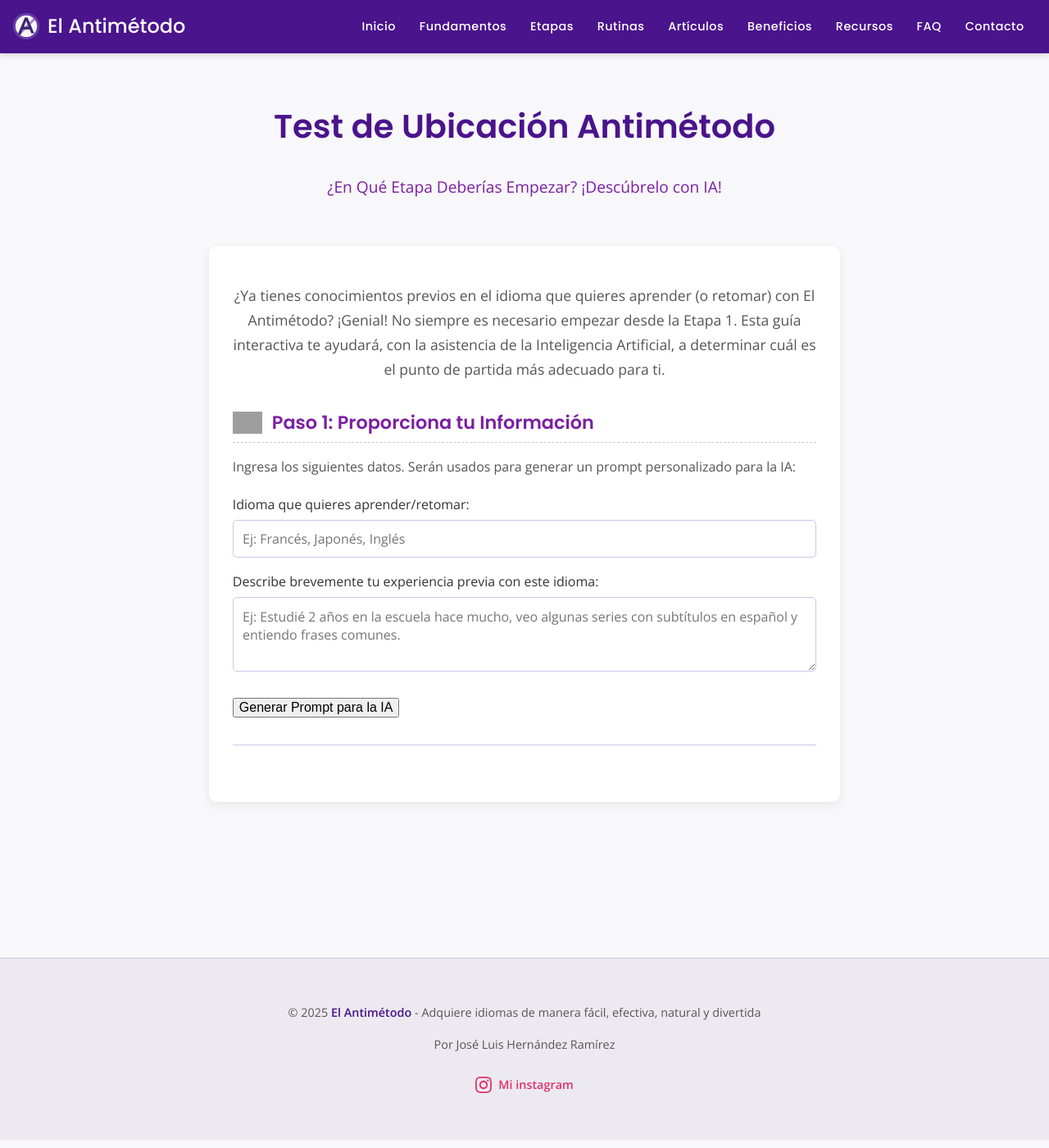
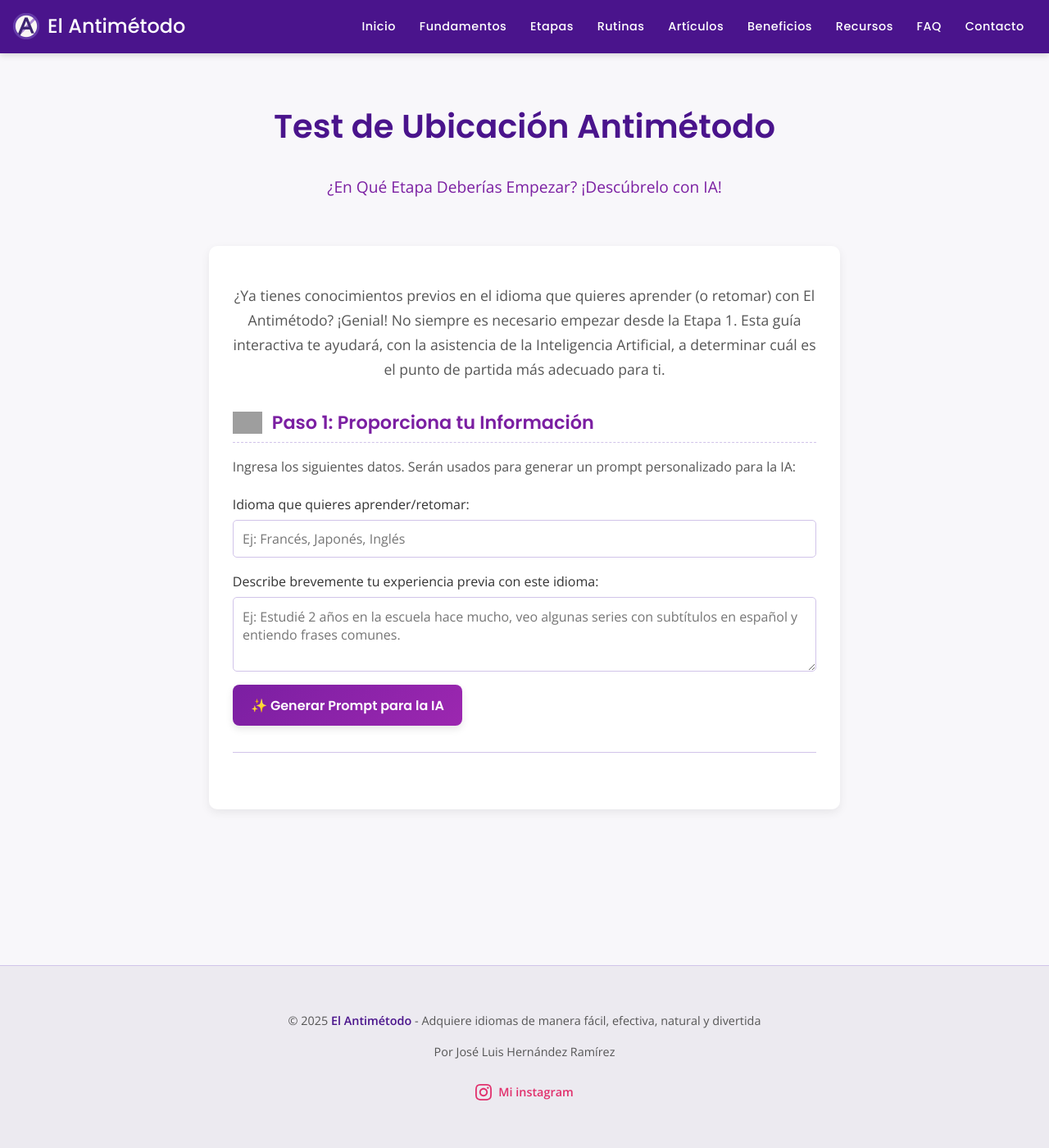
Before and after one commit to LuiseM93/ElAntimetodo, a Jekyll site: the page built from test-ubicacion.md, in a window 1280 px wide and 1400 px high, scrolled down 102 px. Shown: the whole window at 82% size. Built offline with Jekyll 4.4.1, drawn with Linux system fonts in a browser that asks for light colours; some of the changed lines change nothing that is shown; grey boxes are pictures that could not be loaded.

Commit message:
Update test-ubicacion.md

```diff
--- a/test-ubicacion.md
+++ b/test-ubicacion.md
@@ -127,6 +127,31 @@ label {
 }
 .final-advice p { margin-bottom: 0.8rem; }
 .final-advice p:last-child { margin-bottom: 0; }
+
+  .interactive-button {
+  background: linear-gradient(135deg, var(--secondary-color), var(--accent-color));
+  color: #fff;
+  font-size: 1em;
+  font-weight: 600;
+  font-family: var(--font-primary);
+  border: none;
+  padding: 0.8rem 1.4rem;
+  border-radius: 8px;
+  cursor: pointer;
+  transition: all 0.3s ease;
+  box-shadow: 0 4px 10px rgba(0, 0, 0, 0.1);
+}
+
+.interactive-button:hover {
+  background: linear-gradient(135deg, var(--accent-color), var(--secondary-color));
+  transform: translateY(-2px);
+  box-shadow: 0 6px 14px rgba(0, 0, 0, 0.15);
+}
+
+.interactive-button:active {
+  transform: scale(0.97);
+  box-shadow: 0 3px 7px rgba(0, 0, 0, 0.1);
+}
 </style>
 
 <main class="content-wrapper">
@@ -152,7 +177,7 @@ label {
       <label for="experienciaPrevia">Describe brevemente tu experiencia previa con este idioma:</label>
       <textarea id="experienciaPrevia" class="user-input-field" rows="3" placeholder="Ej: Estudié 2 años en la escuela hace mucho, veo algunas series con subtítulos en español y entiendo frases comunes."></textarea>
 
-      <button class="interactive-button" onclick="generarYMostrarPrompt()" style="margin-top: 1rem; font-size: 1em;">Generar Prompt para la IA</button>
+      <button class="interactive-button" onclick="generarYMostrarPrompt()">✨ Generar Prompt para la IA</button>
     </div>
 
     <div class="step-container" id="paso2IA" style="display:none;"> <!-- Paso 2 inicialmente oculto -->
```
